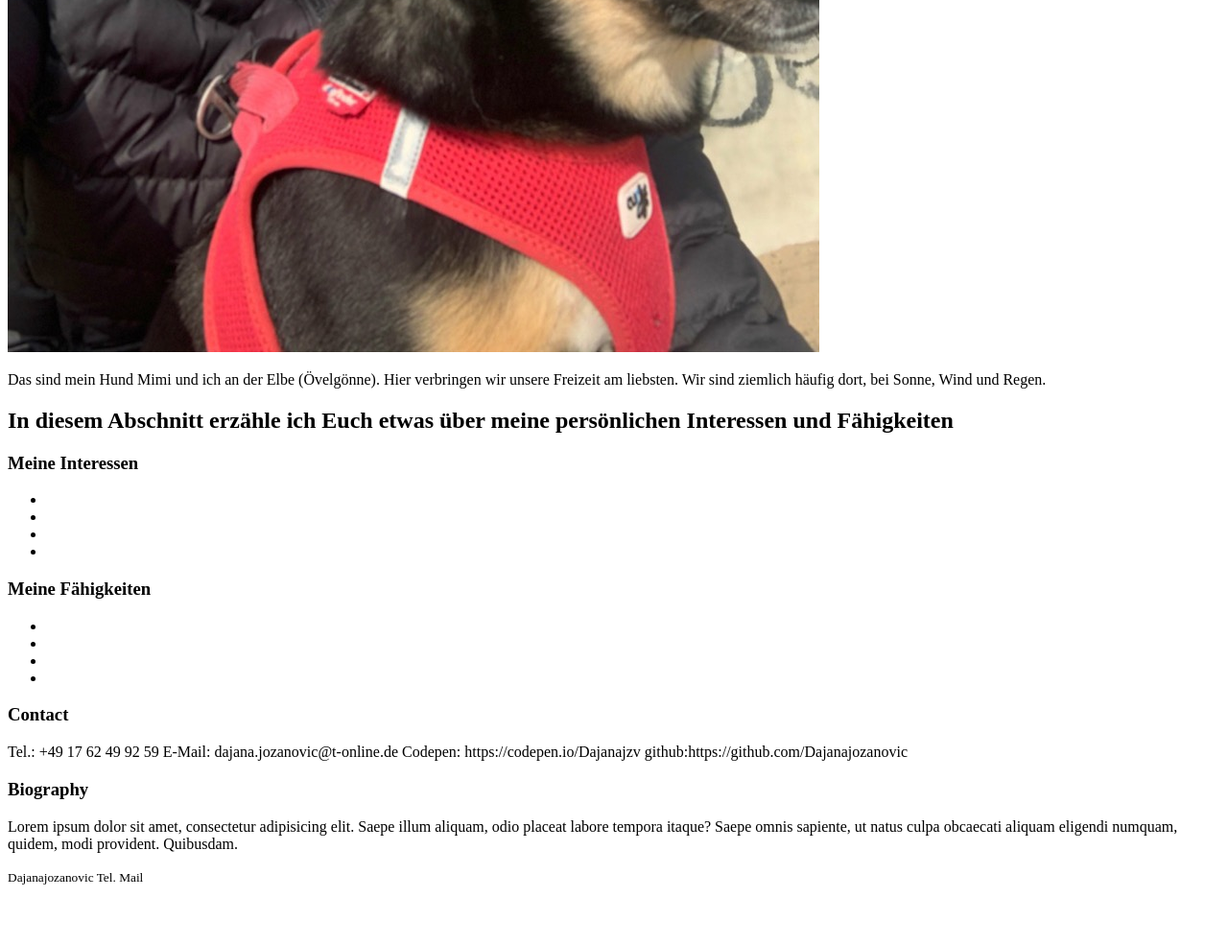
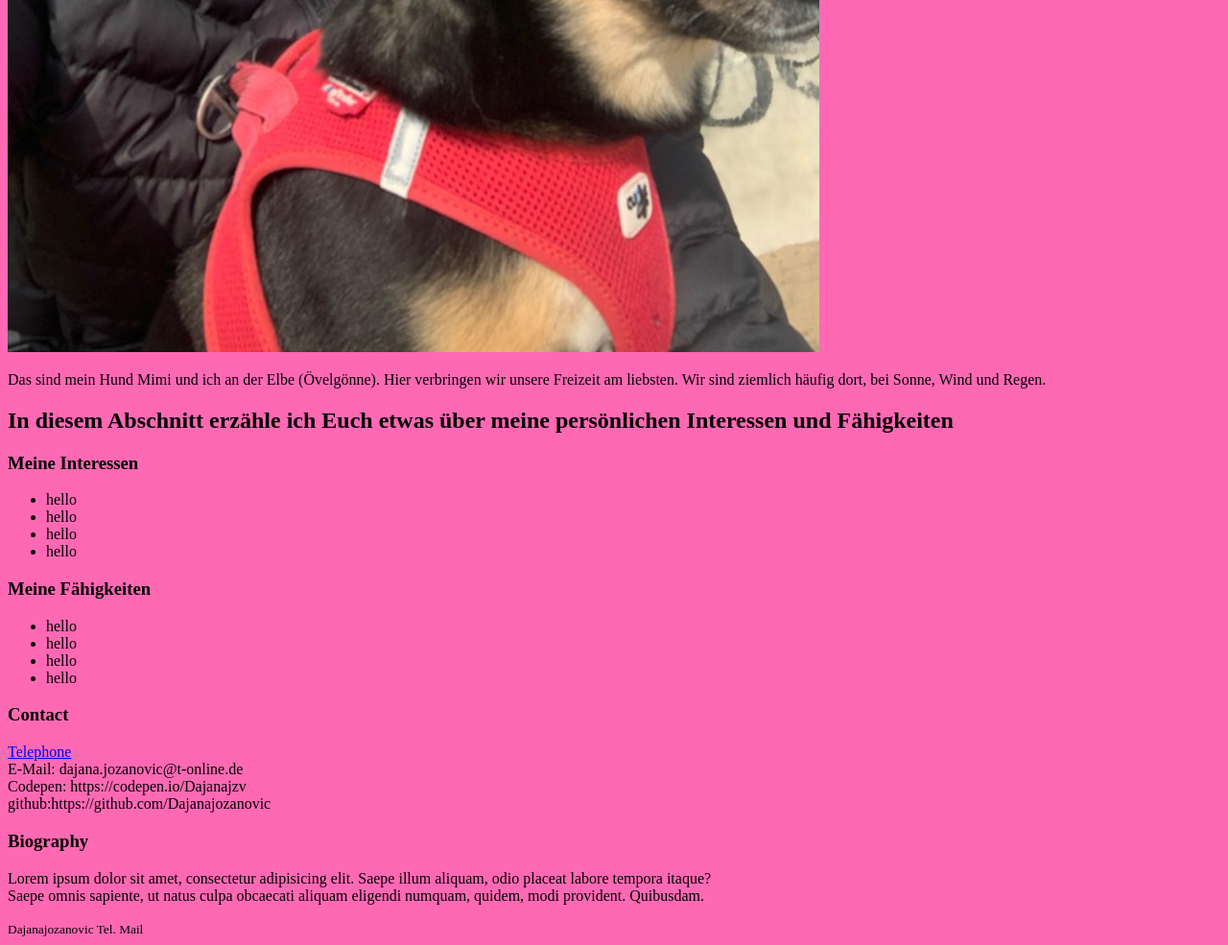
Before and after one commit to Dajanajozanovic/personal-website, a plain HTML site: page index.html in a window 1280 px wide. Shown: the part 908-1893 px from the top of the page at 96% size. Before the commit the page ends 1839 px from the top, so only its background shows below. Drawn offline with Linux system fonts and the light colour scheme.

Commit message:
Add basic styles

```diff
--- a/index.html
+++ b/index.html
@@ -5,6 +5,7 @@
     <meta http-equiv="X-UA-Compatible" content="IE=edge">
     <meta name="viewport" content="width=device-width, initial-scale=1.0">
     <title>Personal Website</title>
+    <link rel="stylesheet" href="styles.css"/>
 </head>
 <body>
      <header>
@@ -30,32 +31,33 @@
 
             <h3>Meine Interessen</h3>
             <ul>
-                <li></li>
-                <li></li>
-                <li></li>
-                <li></li>
+                <li>hello</li>
+                <li>hello</li>
+                <li>hello</li>
+                <li>hello</li>
             </ul>
             <h3>Meine Fähigkeiten</h3>
             <ul>
-                <li></li>
-                <li></li>
-                <li></li>
-                <li></li>
+                <li>hello</li>
+                <li>hello</li>
+                <li>hello</li>
+                <li>hello</li>
             </ul>
     </section>
 
-    <section id="contact">
+        <section id="contact">
         <h3>Contact</h3>
-        <p> Tel.: +49 17 62 49 92 59
-            E-Mail: dajana.jozanovic@t-online.de
-            Codepen: https://codepen.io/Dajanajzv
-            github:https://github.com/Dajanajozanovic
-        </p> </section>
+            <a href="Tel.:+49 17 62 49 92 59">Telephone</a> <br>
+            E-Mail: dajana.jozanovic@t-online.de <br>
+            Codepen: https://codepen.io/Dajanajzv <br>
+            github:https://github.com/Dajanajozanovic <br>
+        </section>
+
 
      <section id="bio">
      <h3>Biography</h3>
      <p>Lorem ipsum dolor sit amet, consectetur adipisicing elit.
-     Saepe illum aliquam, odio placeat labore tempora itaque?
+     Saepe illum aliquam, odio placeat labore tempora itaque? <br>
      Saepe omnis sapiente, ut natus culpa obcaecati aliquam eligendi numquam, quidem, modi provident.
      Quibusdam.</p>
     </section>
--- /dev/null
+++ b/styles.css
@@ -0,0 +1,3 @@
+body {
+    background-color: hotpink;
+}
```
